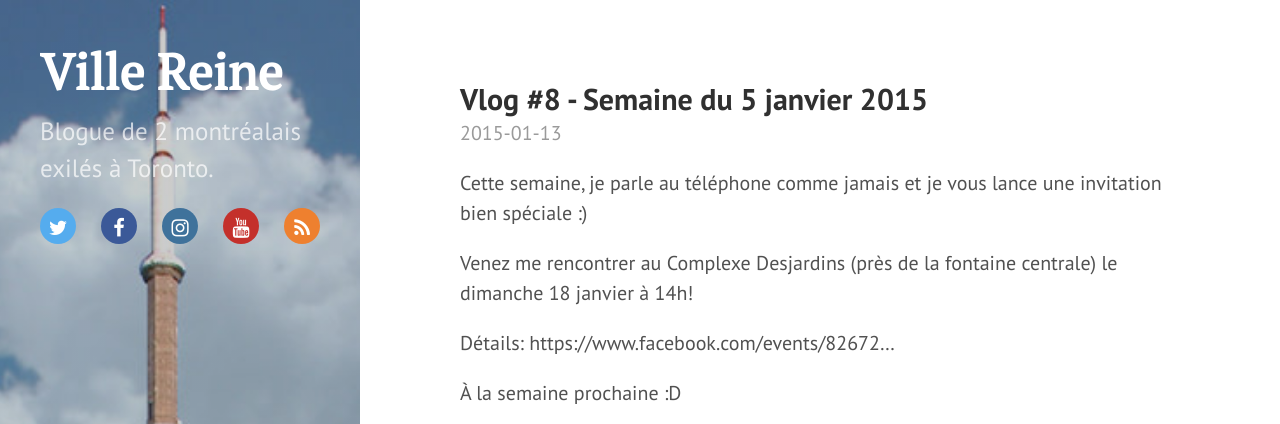
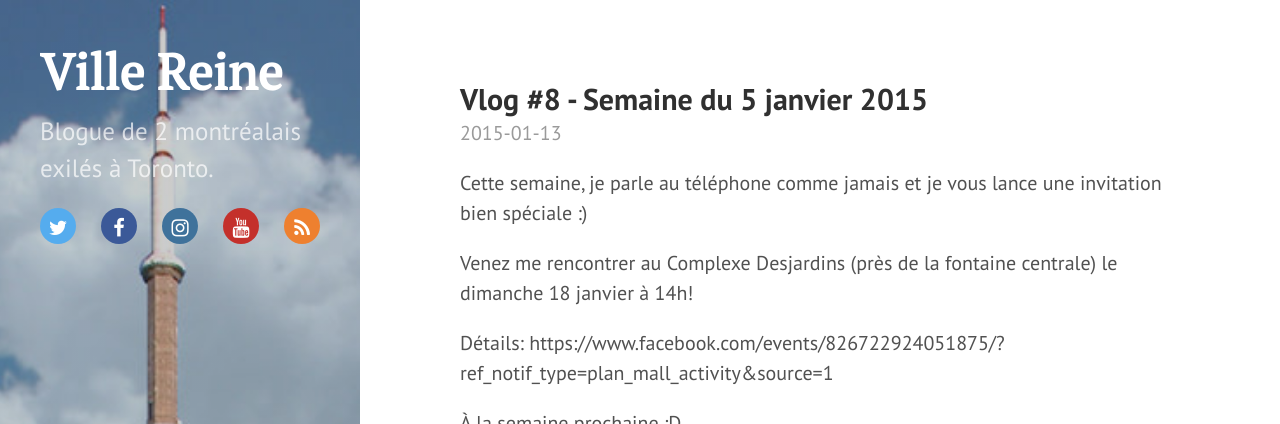
Before and after one commit to mmebonheur/villereine.github.io, a Jekyll site: the page built from _posts/2015-01-13-semaine-du-5-janvier-2015.md, in a window 1280 px wide and 1391 px high, cut to the strip 0-424 px from the top of the window. Built offline with Jekyll 4.4.1, drawn with Linux system fonts in a browser that asks for light colours; nearby versions of some CDN libraries; Markdown is read by kramdown in place of the engine named in the settings; comment, search, counter and statistics services are not loaded; some of the changed lines change nothing that is shown.

Commit message:
Update 2015-01-13-semaine-du-5-janvier-2015.md

```diff
--- a/_posts/2015-01-13-semaine-du-5-janvier-2015.md
+++ b/_posts/2015-01-13-semaine-du-5-janvier-2015.md
@@ -9,7 +9,7 @@ Cette semaine, je parle au téléphone comme jamais et je vous lance une invitat
 
 Venez me rencontrer au Complexe Desjardins (près de la fontaine centrale) le dimanche 18 janvier à 14h!
 
-Détails: https://www.facebook.com/events/82672...
+Détails: https://www.facebook.com/events/826722924051875/?ref_notif_type=plan_mall_activity&source=1
 
 À la semaine prochaine :D
 
```
